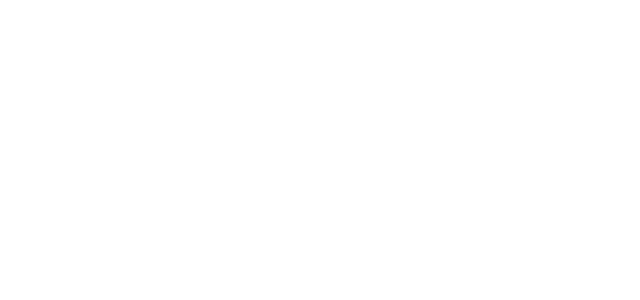
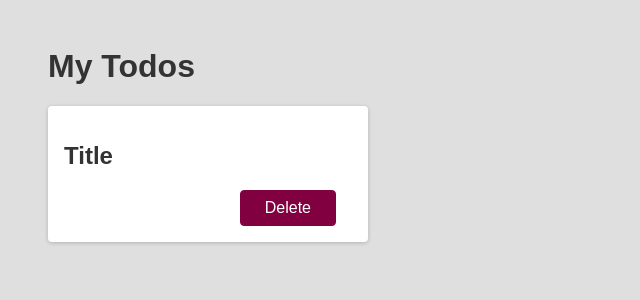
Before and after one commit to elodiebhs/Project-BlockWatchNanaimo, a React (Create React App) app: page / in a window 1280 px wide. Shown: the top 300 px of the page, without its empty margins (0-640 px from the left). Built offline with nearby package versions, Linux system fonts and the light colour scheme.

Commit message:
create todo component and add css

```diff
--- a/src/App.js
+++ b/src/App.js
@@ -1,10 +1,11 @@
 
-
+import Todo from './Components/Todo'
 
 function App() {
   return (
-    <div className="App">
-
+    <div >
+      <h1>My Todos</h1>
+      <Todo/>
     </div>
   );
 }
--- /dev/null
+++ b/src/Components/Todo.js
@@ -0,0 +1,14 @@
+import React from 'react'
+
+function Todo() {
+  return (
+    <div className="card">
+      <h2>Title</h2>
+      <div className="actions">
+        <button className="btn">Delete</button>
+      </div>
+    </div>
+  )
+}
+
+export default Todo
--- a/src/index.css
+++ b/src/index.css
@@ -1,13 +1,73 @@
-body {
-  margin: 0;
-  font-family: -apple-system, BlinkMacSystemFont, 'Segoe UI', 'Roboto', 'Oxygen',
-    'Ubuntu', 'Cantarell', 'Fira Sans', 'Droid Sans', 'Helvetica Neue',
-    sans-serif;
-  -webkit-font-smoothing: antialiased;
-  -moz-osx-font-smoothing: grayscale;
+* {
+  box-sizing: border-box;
 }
 
-code {
-  font-family: source-code-pro, Menlo, Monaco, Consolas, 'Courier New',
-    monospace;
+body {
+  font-family: sans-serif;
+  margin: 3rem;
+  background-color: #dfdfdf;
 }
+
+h1, h2 {
+  color: #333333;
+}
+
+.btn {
+  font: inherit;
+  padding: 0.5rem 1.5rem;
+  cursor: pointer;
+  border-radius: 4px;
+  background-color: #800040;
+  color: white;
+  border: 1px solid #800040;
+  margin: 0 1rem;
+}
+
+.btn:hover {
+  background-color: #9c1458;
+  border-color: #9c1458;
+}
+
+.btn--alt {
+  background-color: transparent;
+  color: #800040;
+}
+
+.btn--alt:hover {
+  background-color: #f8dae9;
+}
+
+.card {
+  background-color: white;
+  border-radius: 4px;
+  box-shadow: 0 1px 4px rgba(0, 0, 0, 0.2);
+  padding: 1rem;
+  width: 20rem;
+}
+
+.actions {
+  text-align: right;
+}
+
+.modal {
+  box-shadow: 0 1px 4px rgba(0, 0, 0, 0.2);
+  border-radius: 6px;
+  background-color: white;
+  padding: 1rem;
+  text-align: center;
+  width: 30rem;
+  z-index: 10;
+  position: fixed;
+  top: 20vh;
+  left: calc(50% - 15rem);
+}
+
+.backdrop {
+  position: fixed;
+  z-index: 1;
+  background-color: rgba(0, 0, 0, 0.75);
+  width: 100%;
+  height: 100vh;
+  top: 0;
+  left: 0;
+}
```
